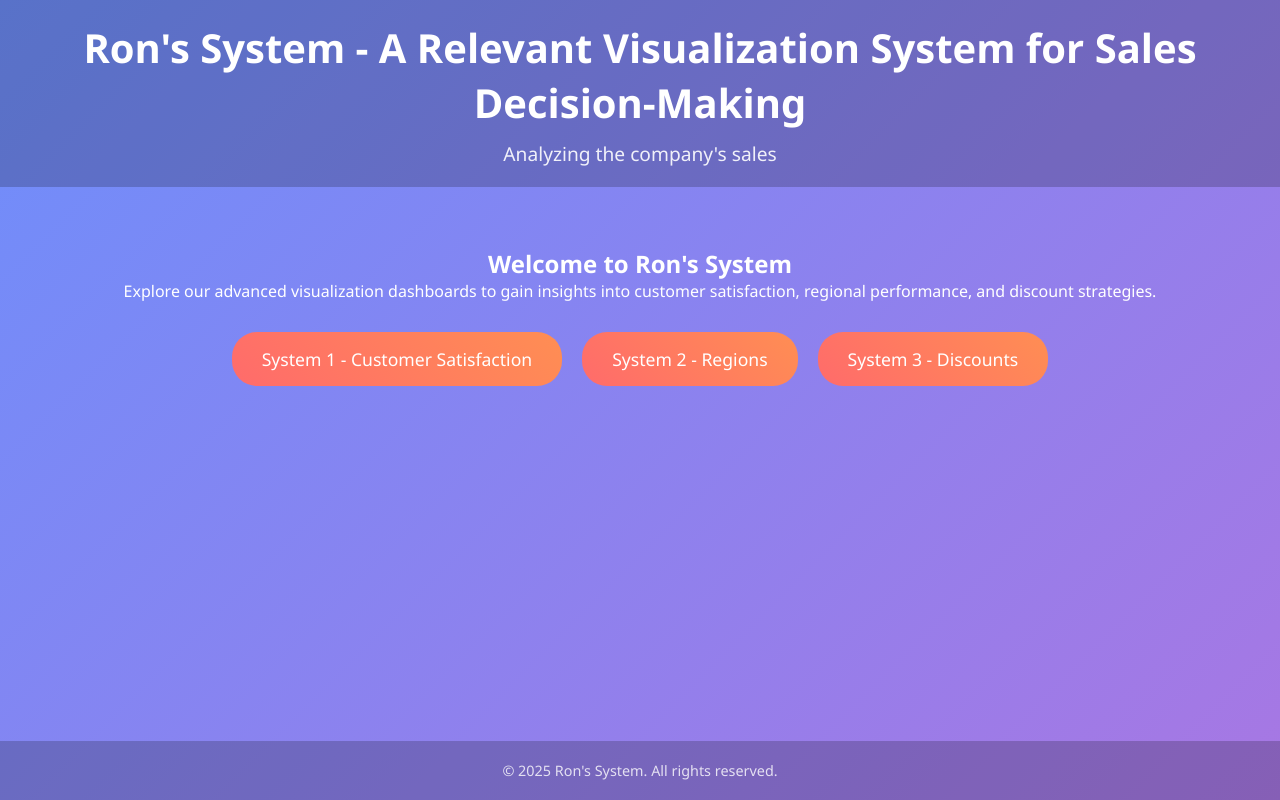
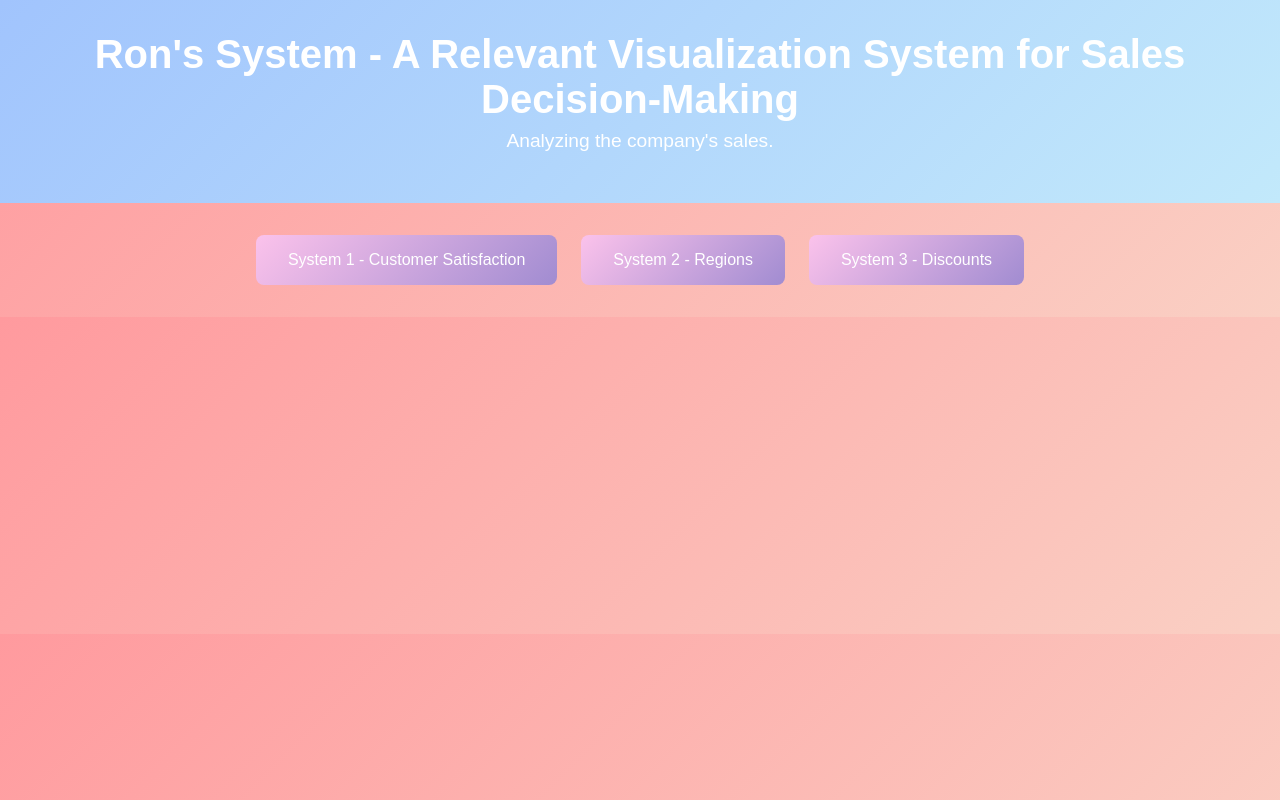
Before and after one commit to RonLerner1/Matala2, a plain HTML site: page index.html in a window 1280 px wide. Drawn offline with Linux system fonts and the light colour scheme.

Commit message:
Update index.html

```diff
--- a/index.html
+++ b/index.html
@@ -3,117 +3,59 @@
 <head>
     <meta charset="UTF-8">
     <meta name="viewport" content="width=device-width, initial-scale=1.0">
-    <title>Ron's System - Home</title>
+    <title>Ron's System - Visualization System</title>
     <style>
-        * {
+        body {
+            font-family: Arial, sans-serif;
             margin: 0;
             padding: 0;
-            box-sizing: border-box;
-            font-family: 'Segoe UI', Tahoma, Geneva, Verdana, sans-serif;
+            background: linear-gradient(135deg, #ff9a9e, #fad0c4);
+            color: #333;
         }
-
-        body {
-            min-height: 100vh;
-            display: flex;
-            flex-direction: column;
-            align-items: center;
-            background: linear-gradient(135deg, #6e8efb, #a777e3);
+        header {
+            text-align: center;
+            padding: 2rem 1rem;
+            background: linear-gradient(135deg, #a1c4fd, #c2e9fb);
             color: #fff;
         }
-
-        header {
-            width: 100%;
-            padding: 20px;
-            text-align: center;
-            background: rgba(0, 0, 0, 0.2);
+        header h1 {
+            margin: 0;
+            font-size: 2.5rem;
         }
-
-        header h1 {
-            font-size: 2.5em;
-            margin-bottom: 10px;
+        header p {
+            font-size: 1.2rem;
+            margin-top: 0.5rem;
         }
-
-        header p {
-            font-size: 1.2em;
-            opacity: 0.9;
-        }
-
-        .container {
-            max-width: 1200px;
-            margin: 40px auto;
-            padding: 20px;
-            text-align: center;
-        }
-
-        .button-group {
+        .buttons {
             display: flex;
             justify-content: center;
-            gap: 20px;
-            flex-wrap: wrap;
-            margin-top: 30px;
+            gap: 1.5rem;
+            padding: 2rem;
         }
-
-        .btn {
-            padding: 15px 30px;
-            font-size: 1.1em;
+        .buttons a {
+            text-decoration: none;
+            padding: 1rem 2rem;
+            font-size: 1rem;
             color: #fff;
-            background: linear-gradient(45deg, #ff6b6b, #ff8e53);
-            border: none;
-            border-radius: 25px;
-            cursor: pointer;
-            transition: transform 0.3s, box-shadow 0.3s;
-            text-decoration: none;
+            background: linear-gradient(135deg, #fbc2eb, #a18cd1);
+            border-radius: 8px;
+            transition: transform 0.2s, box-shadow 0.2s;
         }
-
-        .btn:hover {
-            transform: translateY(-3px);
-            box-shadow: 0 5px 15px rgba(0, 0, 0, 0.3);
-        }
-
-        footer {
-            margin-top: auto;
-            padding: 20px;
-            width: 100%;
-            text-align: center;
-            background: rgba(0, 0, 0, 0.2);
-        }
-
-        footer p {
-            font-size: 0.9em;
-            opacity: 0.8;
+        .buttons a:hover {
+            transform: scale(1.05);
+            box-shadow: 0 4px 8px rgba(0, 0, 0, 0.2);
         }
     </style>
 </head>
 <body>
     <header>
         <h1>Ron's System - A Relevant Visualization System for Sales Decision-Making</h1>
-        <p>Analyzing the company's sales</p>
+        <p>Analyzing the company's sales.</p>
     </header>
-
-    <div class="container">
-        <h2>Welcome to Ron's System</h2>
-        <p>Explore our advanced visualization dashboards to gain insights into customer satisfaction, regional performance, and discount strategies.</p>
-        <div class="button-group">
-            <a href="dash1.html" class="btn">System 1 - Customer Satisfaction</a>
-            <a href="dash2.html" class="btn">System 2 - Regions</a>
-            <a href="dash3.html" class="btn">System 3 - Discounts</a>
-        </div>
+    <div class="buttons">
+        <a href="dash1.html">System 1 - Customer Satisfaction</a>
+        <a href="dash2.html">System 2 - Regions</a>
+        <a href="dash3.html">System 3 - Discounts</a>
     </div>
-
-    <footer>
-        <p>© 2025 Ron's System. All rights reserved.</p>
-    </footer>
-
-    <script>
-        // Smooth scroll for any internal links (if added later)
-        document.querySelectorAll('a[href^="#"]').forEach(anchor => {
-            anchor.addEventListener('click', function(e) {
-                e.preventDefault();
-                document.querySelector(this.getAttribute('href')).scrollIntoView({
-                    behavior: 'smooth'
-                });
-            });
-        });
-    </script>
 </body>
 </html>
```
